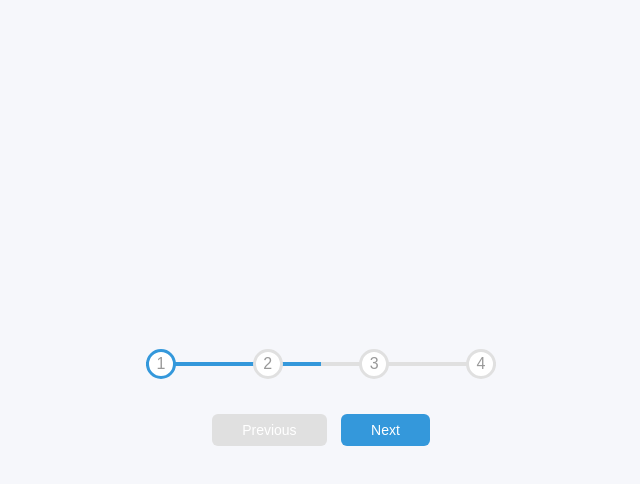
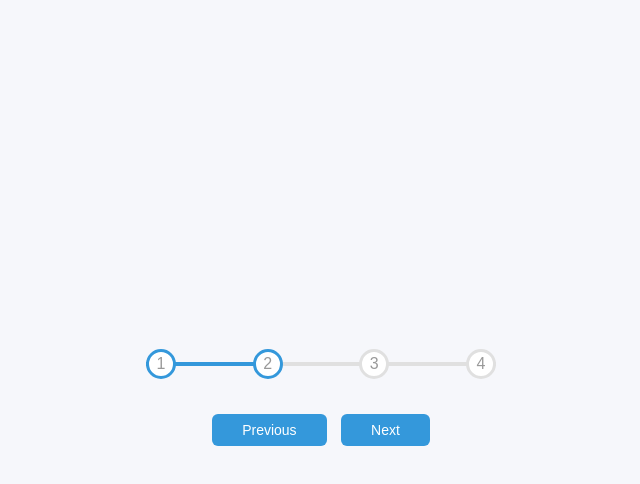
Before and after one commit to Justonchari/50-html-and-css-projects, a plain HTML site: page day2-creating-steps/index.html in a window 1280 px wide. Both pictures are taken after a click on the button "Next". Shown: the whole page, without its empty margins (319-959 px from the left). Drawn offline with Linux system fonts and the light colour scheme; a web font is replaced by a local one.

Commit message:
day 2 project

```diff
--- a/day2-creating-steps/script.js
+++ b/day2-creating-steps/script.js
@@ -0,0 +1,50 @@
+const progress = document.getElementById("progress");
+const prev = document.getElementById("prev");
+const next = document.getElementById("next");
+const circles = document.querySelectorAll(".circle");
+
+let currentActive = 1;
+
+next.addEventListener("click", () => {
+  currentActive++;
+
+  if (currentActive > circles.length) {
+    currentActive = circles.length;
+    console.log(currentActive);
+  }
+  update();
+});
+
+prev.addEventListener("click", () => {
+  currentActive--;
+
+  if (currentActive < 1) {
+    currentActive = 1;
+    console.log(currentActive);
+  }
+  update();
+});
+
+const update = () => {
+  circles.forEach((circle, index) => {
+    if (index < currentActive) {
+      circle.classList.add("active");
+    } else {
+      circle.classList.remove("active");
+    }
+  });
+
+  const actives = document.querySelectorAll(".active");
+
+  progress.style.width =
+    ((actives.length - 1) / (circles.length - 1)) * 100 + "%";
+
+  if (currentActive === 1) {
+    prev.disabled = true;
+  } else if (currentActive === circles.length) {
+    next.disabled = true;
+  } else {
+    prev.disabled = false;
+    next.disabled = false;
+  }
+};
--- a/day2-creating-steps/style.css
+++ b/day2-creating-steps/style.css
@@ -53,7 +53,7 @@ body {
   transform: translateY(-50%);
   z-index: -1;
   height: 4px;
-  width: 50%;
+  width: 0%;
   transition: 0.4s ease;
 }
 
```
